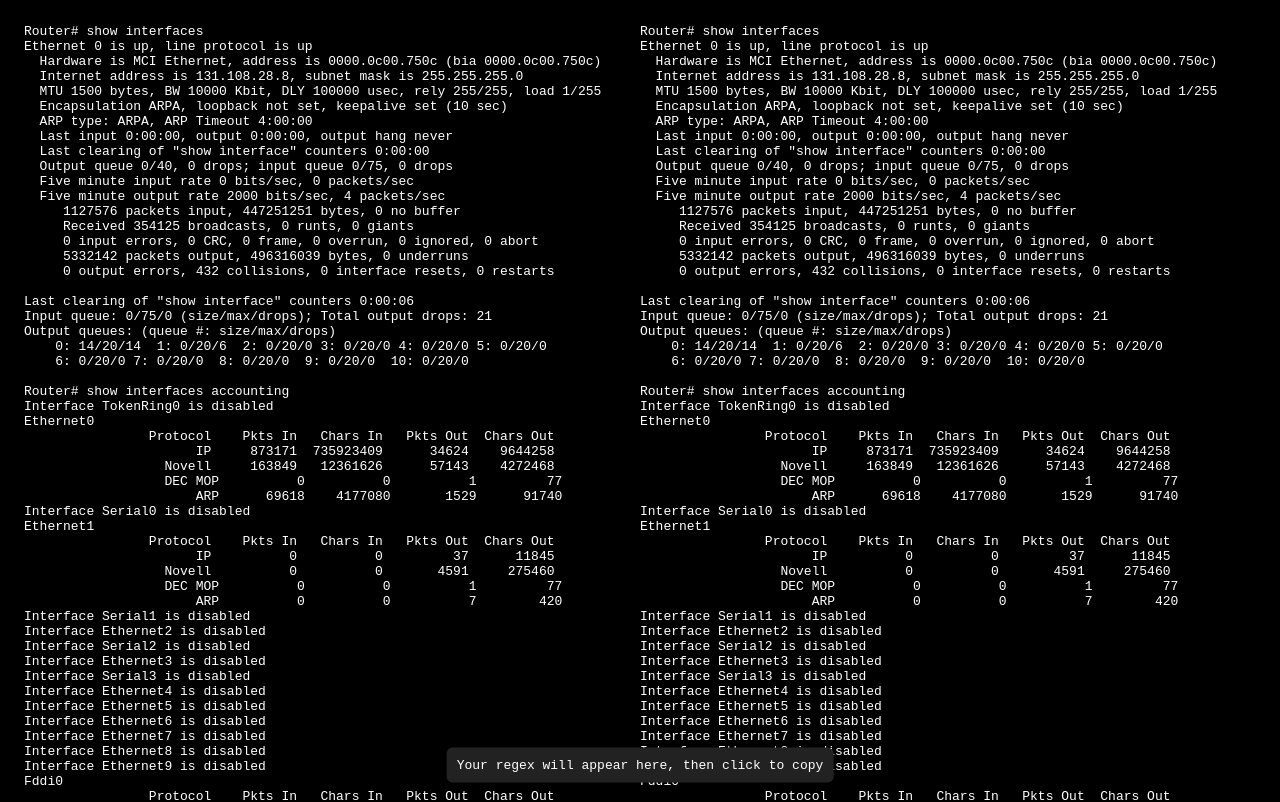
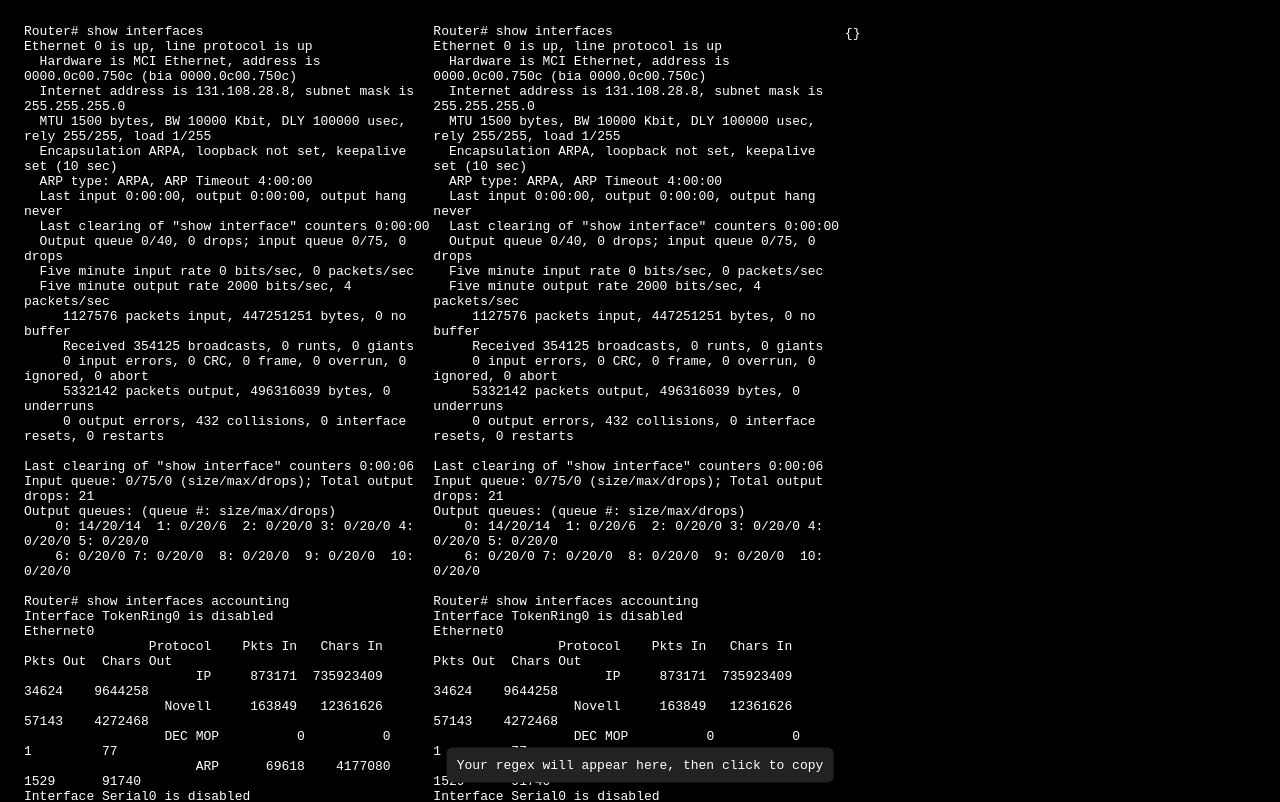
Before and after one commit to ricardocasares/regexgen, a React (Vite) app: page / in a window 1280 px wide. Shown: the top 802 px of the page. Built offline with nearby package versions, Linux system fonts and the light colour scheme; what react-string-replace-recursively would draw is missing.

Commit message:
just an experiment

```diff
--- a/src/components/App.tsx
+++ b/src/components/App.tsx
@@ -54,7 +54,7 @@ export default function App() {
         isSelected={(id) => core.hasLine(id)}
       />
       <Preview text={lines.join("\n")} regex={regex} />
-      {debug && <Debug object={core.lines} />}
+      <Debug onChange={(x) => core.reset(x)} object={core.lines} />
       <RegularExpression regex={regex} />
     </Layout>
   );
--- a/src/components/Debug.tsx
+++ b/src/components/Debug.tsx
@@ -1,7 +1,8 @@
 export type Debug = {
   object: any;
+  onChange: (x: object) => void
 };
 
-export const Debug = ({ object }: Debug) => (
-  <div className="preview">{JSON.stringify(object, null, 2)}</div>
+export const Debug = ({ object, onChange }: Debug) => (
+  <textarea onChange={({ target: { value }}) => onChange(JSON.parse(value))} className="debugger" value={JSON.stringify(object, null, 2)}></textarea>
 );
--- a/src/index.css
+++ b/src/index.css
@@ -83,3 +83,12 @@ body {
   background: hsla(275, 99.9%, 75.3%, 0.6);
   font-weight: bold;
 }
+
+
+/* <Debug /> */
+.debugger {
+  flex: 1;
+  border: none;
+  color: white;
+  background: black !important;
+}
--- a/src/lib/hooks.ts
+++ b/src/lib/hooks.ts
@@ -11,8 +11,8 @@ export type LineRegexes = {
 export function useRegexGen() {
   const [lines, setLines] = useState<Record<string, LineRegexes>>({});
 
-  function reset() {
-    setLines({});
+  function reset(init = {}) {
+    setLines(init);
   }
 
   function hasLine(n: number) {
```
